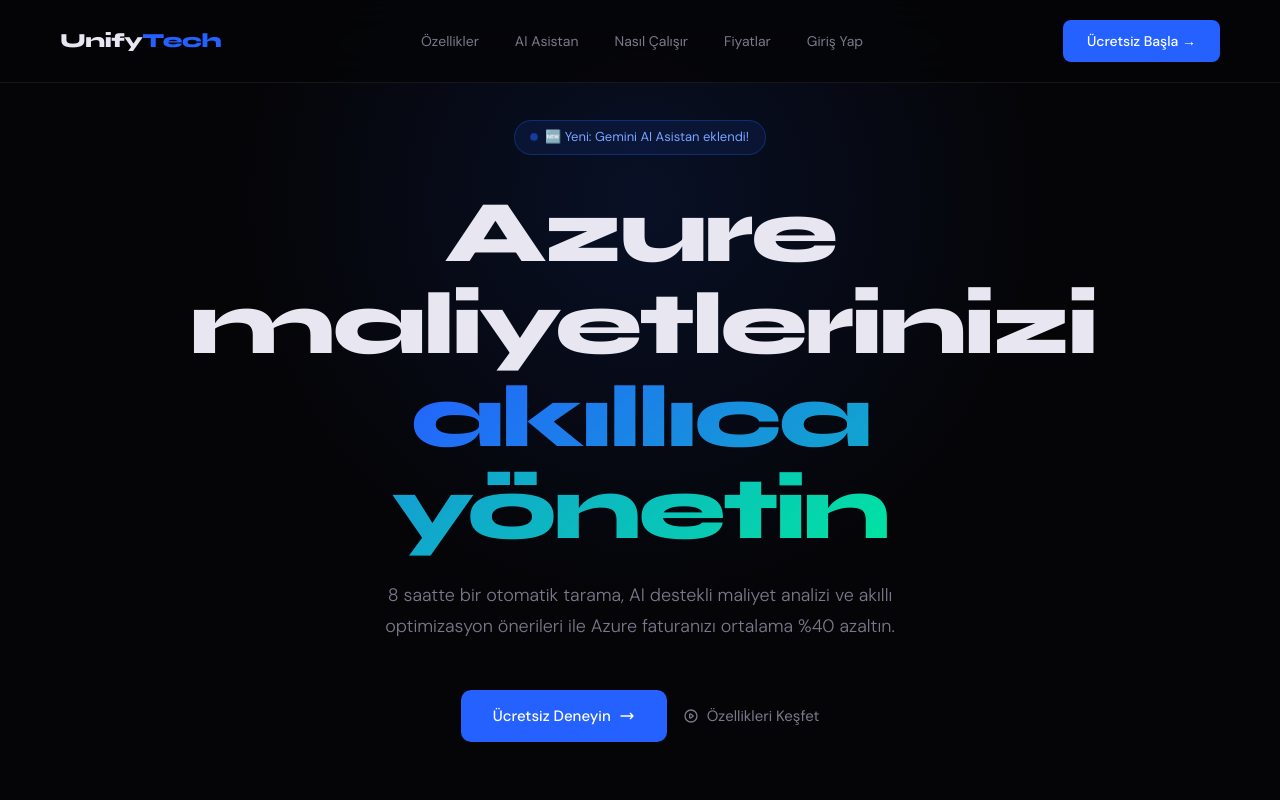
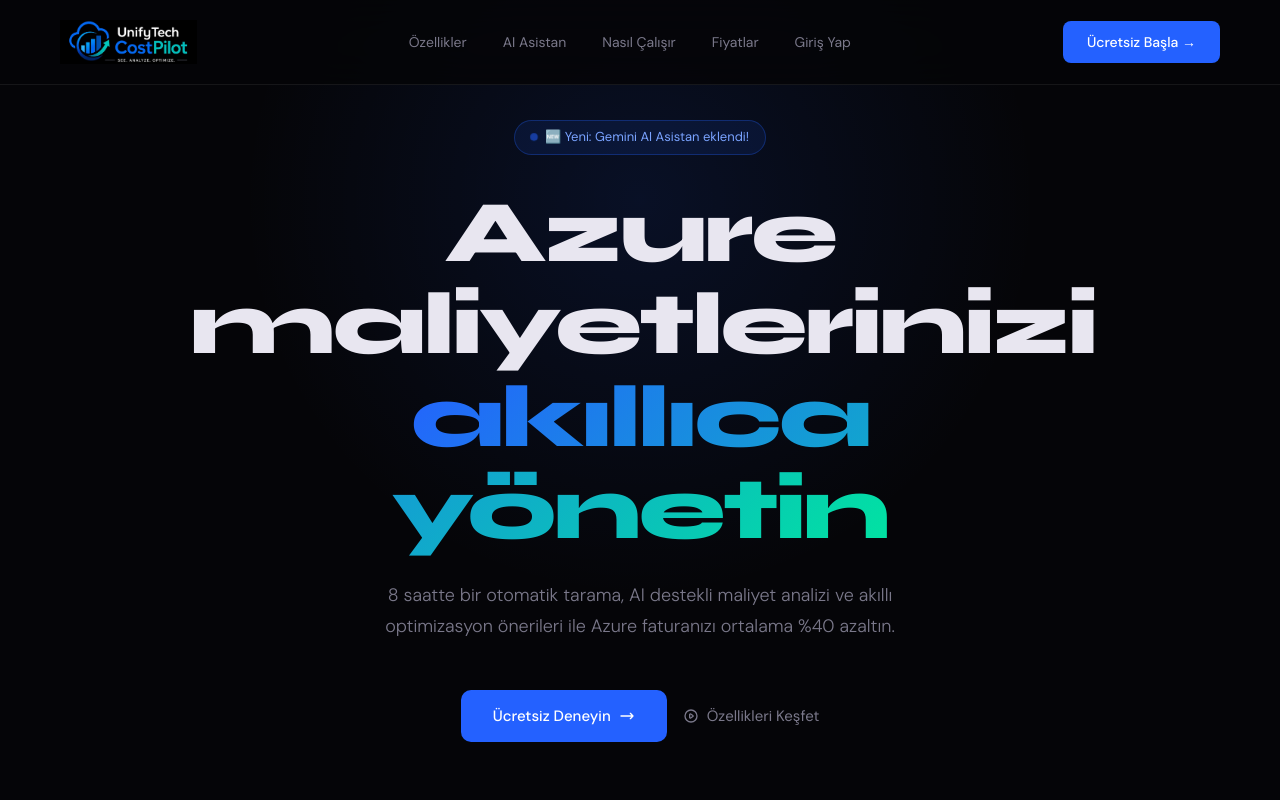
Before and after one commit to dogukanyagizsakin/azure-cost-saas, a Next.js app: page / in a window 1280 px wide. Shown: the top 800 px of the page. Built offline with nearby package versions, Linux system fonts and the light colour scheme.

Commit message:
feat: add CostPilot logo to landing page

```diff
--- a/src/app/page.tsx
+++ b/src/app/page.tsx
@@ -118,7 +118,13 @@
 
         {/* NAV */}
         <nav>
-          <a href="/" className="nav-logo">Unify<span>Tech</span></a>
+          <a href="/" style={{display:'flex', alignItems:'center', textDecoration:'none'}}>
+  <img
+    src="/costpilot-logo.jpg"
+    alt="UnifyTech CostPilot"
+    style={{height:'44px', width:'auto', objectFit:'contain'}}
+  />
+</a>
           <div className="nav-links">
             <a href="#features">Özellikler</a>
             <a href="#ai">AI Asistan</a>
```
Also changed, not shown: public/costpilot-logo.jpg (added).
